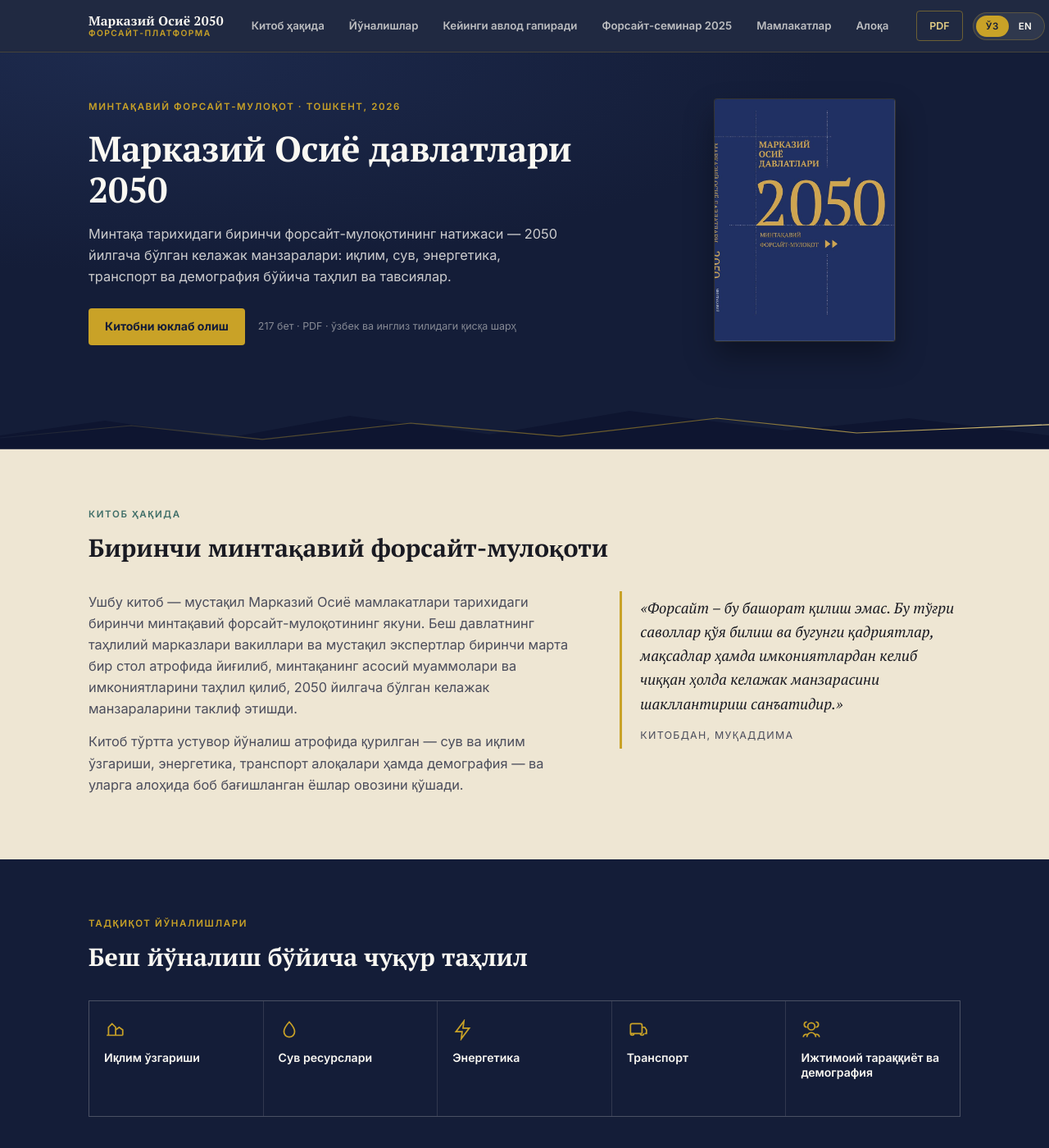
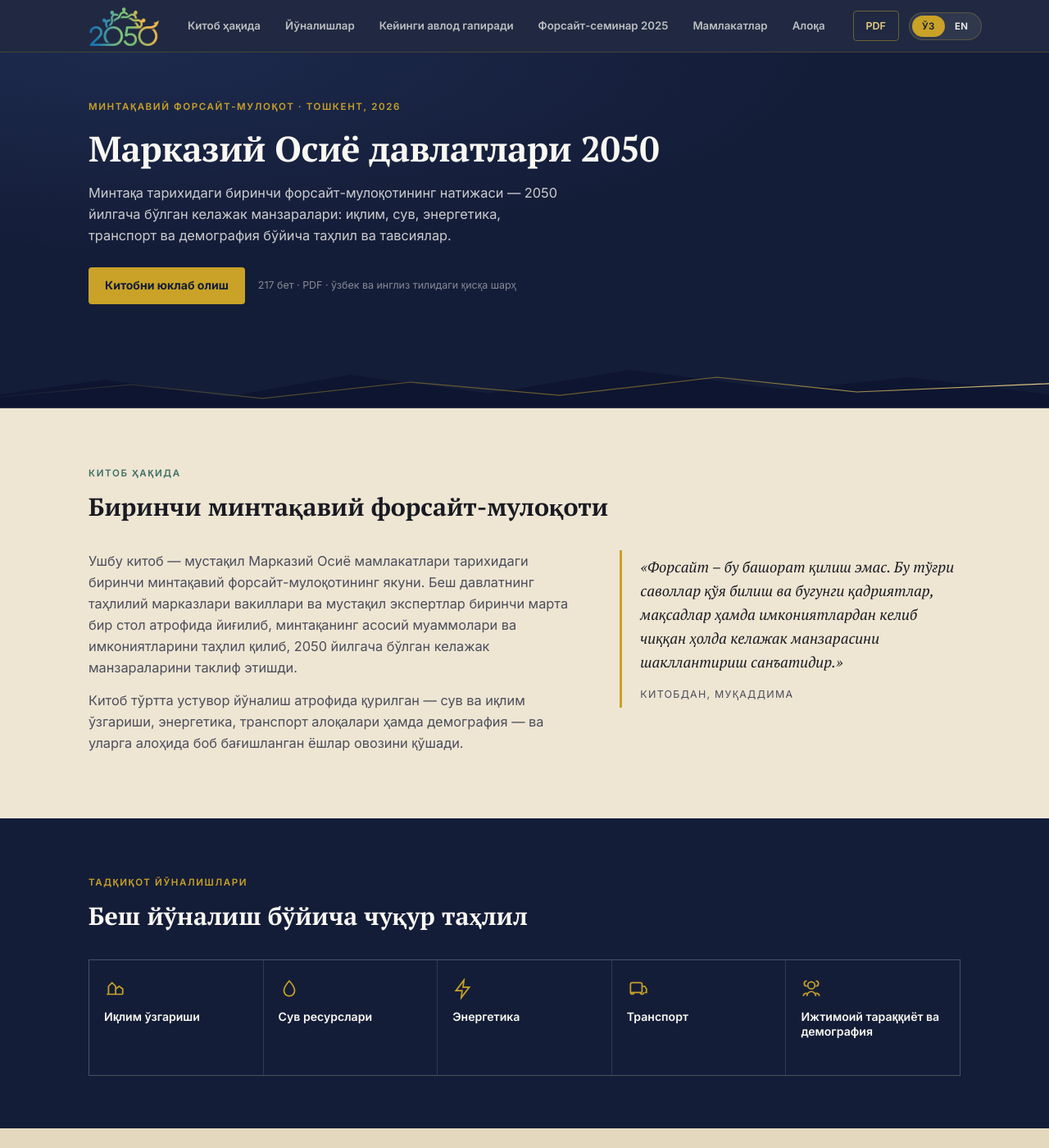
Before and after one commit to farrukhtash/Ca2050, a Jekyll site: the page built from index.html, in a window 1280 px wide and 1400 px high. Shown: the whole window at 82% size. Built offline with Jekyll 4.4.1, drawn with Linux system fonts in a browser that asks for light colours.

Commit message:
Add favicon, replace text logo with graphic mark, remove book cover
- Wire favicon (ico + png 16/32 + apple-touch) into shared <head>
- Header brand: text -> logo-mark.png (48px), links to home
- Footer: fix broken logo.png ref -> logo-header.png, bump to 54px
- Remove hero book-cover image and collapse hero grid to one column

Co-Authored-By: Claude Opus 4.8 <noreply@anthropic.com>

```diff
--- a/_includes/footer.html
+++ b/_includes/footer.html
@@ -1,5 +1,5 @@
 <footer>
-  <img src="{{ '/assets/images/logo.png' | relative_url }}" alt="CA2050.one">
+  <img src="{{ '/assets/images/logo-header.png' | relative_url }}" alt="CA 2050">
   <div>
     <span class="uz">{{ page.footer_uz | default: site.footer_uz }}</span>
     <span class="en">{{ page.footer_en | default: site.footer_en }}</span>
--- a/_includes/header.html
+++ b/_includes/header.html
@@ -1,8 +1,7 @@
 <header class="site-header">
   <div class="wrap">
-    <a href="{{ '/' | relative_url }}" class="brand-mark">
-      <span class="uz">Марказий Осиё 2050</span><span class="en">Central Asia 2050</span>
-      <span class="accent uz">Форсайт-платформа</span><span class="accent en">Foresight platform</span>
+    <a href="{{ '/' | relative_url }}" class="brand-mark" aria-label="CA 2050 — Марказий Осиё 2050">
+      <img src="{{ '/assets/images/logo-mark.png' | relative_url }}" alt="CA 2050">
     </a>
     <button class="nav-toggle" id="navToggle" aria-label="Menu" onclick="toggleNav()">
       <svg viewBox="0 0 24 24" fill="none" stroke="currentColor" stroke-width="2" stroke-linecap="round"><path d="M3 6h18M3 12h18M3 18h18"/></svg>
--- a/_layouts/default.html
+++ b/_layouts/default.html
@@ -4,6 +4,10 @@
 <meta charset="UTF-8">
 <meta name="viewport" content="width=device-width, initial-scale=1.0">
 <title>{{ page.title | default: site.title }}</title>
+<link rel="icon" href="{{ '/assets/favicon/favicon.ico' | relative_url }}" sizes="any">
+<link rel="icon" type="image/png" sizes="32x32" href="{{ '/assets/favicon/favicon-32.png' | relative_url }}">
+<link rel="icon" type="image/png" sizes="16x16" href="{{ '/assets/favicon/favicon-16.png' | relative_url }}">
+<link rel="apple-touch-icon" sizes="180x180" href="{{ '/assets/favicon/apple-touch-icon.png' | relative_url }}">
 <link rel="preconnect" href="https://fonts.googleapis.com">
 <link rel="preconnect" href="https://fonts.gstatic.com" crossorigin>
 <link href="https://fonts.googleapis.com/css2?family=PT+Serif:ital,wght@0,400;0,700;1,400&family=Inter:wght@400;500;600;700&display=swap" rel="stylesheet">
--- a/assets/css/main.css
+++ b/assets/css/main.css
@@ -49,11 +49,11 @@ html:not(.lang-en) .en{display:none !important;}
   height:100%; display:flex; align-items:center; justify-content:space-between; gap:20px;
 }
 .brand-mark{
-  display:flex; flex-direction:column; line-height:1.05; text-decoration:none;
-  font-family:'PT Serif',serif; font-weight:700; color:var(--white); font-size:.98rem;
-  letter-spacing:.01em; flex-shrink:0;
+  display:flex; align-items:center; text-decoration:none; flex-shrink:0;
 }
-.brand-mark span.accent{color:var(--gold); font-size:.64rem; font-family:'Inter',sans-serif; font-weight:600; letter-spacing:.14em; text-transform:uppercase; margin-top:2px;}
+.brand-mark img{
+  height:48px; width:auto; display:block;
+}
 .site-nav{display:flex; align-items:center; gap:2px; flex:1; justify-content:center;}
 .site-nav a{
   color:rgba(250,248,242,.72); text-decoration:none; font-size:.83rem; font-weight:600;
@@ -110,7 +110,6 @@ html:not(.lang-en) .en{display:none !important;}
   overflow:hidden;
 }
 .hero-grid{
-  display:grid; grid-template-columns:1.25fr .75fr; gap:48px; align-items:center;
   padding-bottom:48px;
 }
 .hero h1{
@@ -145,16 +144,6 @@ html:not(.lang-en) .en{display:none !important;}
 }
 .btn-outline:hover{border-color:var(--gold); background:rgba(201,162,39,.08);}
 .meta-note{font-size:.78rem; color:rgba(250,248,242,.5);}
-
-.cover-card{
-  position:relative;
-  display:flex; justify-content:center;
-}
-.cover-card img{
-  width:100%; max-width:220px;
-  border-radius:3px;
-  box-shadow:0 18px 36px rgba(0,0,0,.35), 0 0 0 1px rgba(201,162,39,.2);
-}
 
 /* horizon divider - signature element */
 .horizon{
@@ -287,12 +276,9 @@ footer{
   background:var(--ink); color:rgba(250,248,242,.6); padding:28px 0; font-size:.8rem;
   text-align:center;
 }
-footer img{height:28px; margin-bottom:12px; opacity:.9;}
+footer img{height:54px; width:auto; margin-bottom:12px; opacity:.9;}
 
 @media (max-width:860px){
-  .hero-grid{grid-template-columns:1fr; padding-bottom:0;}
-  .cover-card{order:-1; margin-bottom:20px;}
-  .cover-card img{max-width:200px;}
   .about-body, .youth-body, .platform-cta-grid{grid-template-columns:1fr;}
   .theme-grid{grid-template-columns:repeat(2,1fr);}
   .country-grid{grid-template-columns:repeat(2,1fr);}
--- a/index.html
+++ b/index.html
@@ -20,9 +20,6 @@ header_pdf: true
         <span class="meta-note uz">217 бет · PDF · ўзбек ва инглиз тилидаги қисқа шарҳ</span>
         <span class="meta-note en">217 pages · PDF · summary in Uzbek and English</span>
       </div>
-    </div>
-    <div class="cover-card">
-      <img src="assets/images/book-cover.jpg" alt="Марказий Осиё давлатлари 2050 — китоб муқоваси">
     </div>
   </div>
   <div class="horizon">
```
Also changed, not shown: assets/favicon/apple-touch-icon.png (added), assets/favicon/favicon-16.png (added), assets/favicon/favicon-180.png (added), assets/favicon/favicon-192.png (added), assets/favicon/favicon-32.png (added), assets/favicon/favicon-48.png (added), assets/favicon/favicon-512.png (added), assets/favicon/favicon.ico (added), assets/images/logo-header.png (added), assets/images/logo-mark.png (added), assets/images/logo.png (deleted).
